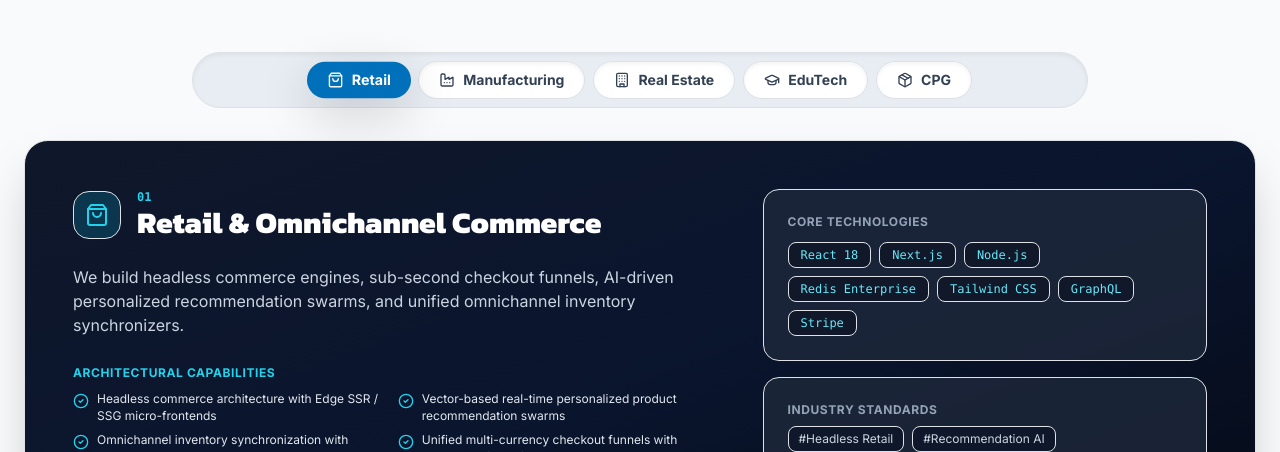
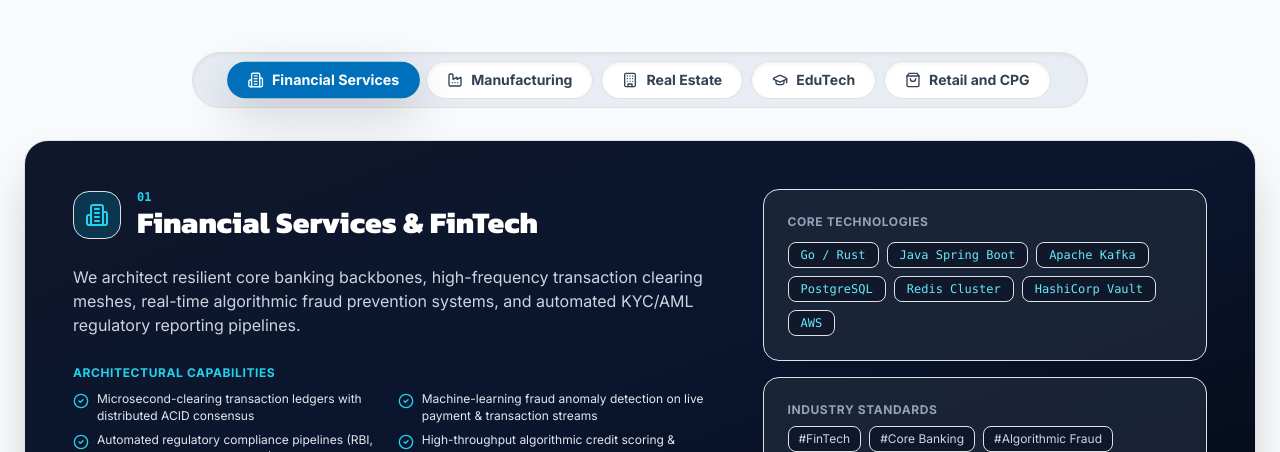
Before and after one commit to KailashSatkuri-warangal/neuorzin, a React (Vite) app: page /industries in a window 1280 px wide. Shown: the part 500-952 px from the top of the page. Built offline with nearby package versions, Linux system fonts and the light colour scheme; no server answers.

Commit message:
feat: update Industries We Serve to 01 Financial Services and 05 Retail and CPG

```diff
--- a/src/components/sections/IndustriesSection.jsx
+++ b/src/components/sections/IndustriesSection.jsx
@@ -9,11 +9,11 @@
 
 export function IndustriesSection({ onOpenBooking }) {
   const industries = [
-    { number: '01', title: 'Retail', href: '/industries' },
+    { number: '01', title: 'Financial Services', href: '/industries' },
     { number: '02', title: 'Manufacturing', href: '/industries' },
     { number: '03', title: 'Real Estate', href: '/industries' },
     { number: '04', title: 'EduTech', href: '/industries' },
-    { number: '05', title: 'CPG', href: '/industries' },
+    { number: '05', title: 'Retail & CPG', href: '/industries' },
   ];
 
   return (
--- a/src/data/industriesData.js
+++ b/src/data/industriesData.js
@@ -1,21 +1,21 @@
 export const industriesData = [
   {
-    id: 'retail',
+    id: 'financial-services',
     number: '01',
-    title: 'Retail & Omnichannel Commerce',
-    subtitle: 'High-Throughput Storefronts, Dynamic Pricing & Inventory Mesh',
-    description: 'We build headless commerce engines, sub-second checkout funnels, AI-driven personalized recommendation swarms, and unified omnichannel inventory synchronizers.',
-    metrics: '0.3s Load Speed | 3.5x Conversion Growth',
+    title: 'Financial Services & FinTech',
+    subtitle: 'Ultra-Low Latency Core Banking, Algorithmic Risk & Fraud Defenses',
+    description: 'We architect resilient core banking backbones, high-frequency transaction clearing meshes, real-time algorithmic fraud prevention systems, and automated KYC/AML regulatory reporting pipelines.',
+    metrics: '< 15ms Latency | 99.999% Availability',
     points: [
-      'Headless commerce architecture with Edge SSR / SSG micro-frontends',
-      'Vector-based real-time personalized product recommendation swarms',
-      'Omnichannel inventory synchronization with millisecond lock consistency',
-      'Unified multi-currency checkout funnels with automated fraud filtering'
+      'Microsecond-clearing transaction ledgers with distributed ACID consensus',
+      'Machine-learning fraud anomaly detection on live payment & transaction streams',
+      'Automated regulatory compliance pipelines (RBI, SEC, FINRA & PCI-DSS Level 1)',
+      'High-throughput algorithmic credit scoring & automated underwriting engines'
     ],
-    technologies: ['React 18', 'Next.js', 'Node.js', 'Redis Enterprise', 'Tailwind CSS', 'GraphQL', 'Stripe'],
-    tags: ['Headless Retail', 'Recommendation AI', 'Omnichannel Sync', 'High Concurrency'],
-    stats: { primary: '0.3s', label: 'Edge Load Speed' },
-    icon: 'ShoppingBag'
+    technologies: ['Go / Rust', 'Java Spring Boot', 'Apache Kafka', 'PostgreSQL', 'Redis Cluster', 'HashiCorp Vault', 'AWS'],
+    tags: ['FinTech', 'Core Banking', 'Algorithmic Fraud', 'PCI-DSS Level 1'],
+    stats: { primary: '< 15ms', label: 'Transaction Latency' },
+    icon: 'ShieldCheck'
   },
   {
     id: 'manufacturing',
@@ -72,22 +72,22 @@
     icon: 'GraduationCap'
   },
   {
-    id: 'cpg',
+    id: 'retail-cpg',
     number: '05',
-    title: 'CPG (Consumer Packaged Goods)',
-    subtitle: 'Demand Forecasting, D2C Distribution & Supply Telemetry',
-    description: 'We build predictive demand forecasting pipelines, Direct-to-Consumer (D2C) brand engines, distributor order management portals, and SKU-level inventory visibility hubs.',
-    metrics: '99.4% Forecast Accuracy | 2.8x D2C Velocity',
+    title: 'Retail and CPG (Consumer Packaged Goods)',
+    subtitle: 'Headless Storefronts, D2C Distribution & Supply Telemetry',
+    description: 'We build headless omnichannel commerce engines, sub-second checkout funnels, predictive demand forecasting pipelines, D2C brand engines, and SKU-level inventory visibility hubs.',
+    metrics: '0.3s Edge Speed | 99.4% Forecast Accuracy',
     points: [
+      'Headless omnichannel commerce architecture with Edge SSR / SSG micro-frontends',
+      'Vector-based real-time personalized product recommendation swarms',
       'Machine learning demand forecasting based on market trends and seasonality',
-      'D2C brand storefronts with high-conversion recurring subscription billing',
-      'B2B distributor ordering portals with automated credit limits & dynamic discounting',
-      'End-to-end batch traceability & real-time SKU distribution telemetry'
+      'D2C brand storefronts with high-conversion recurring subscription billing'
     ],
-    technologies: ['Python', 'Snowflake', 'Apache Flink', 'React', 'Next.js', 'GraphQL', 'AWS'],
-    tags: ['CPG Solutions', 'Demand Forecasting', 'D2C Commerce', 'SKU Telemetry'],
-    stats: { primary: '99.4%', label: 'Forecast Accuracy' },
-    icon: 'Package'
+    technologies: ['React 18', 'Next.js', 'Node.js', 'Snowflake', 'Redis Enterprise', 'GraphQL', 'Stripe'],
+    tags: ['Retail Commerce', 'CPG Solutions', 'Demand Forecasting', 'D2C Distribution'],
+    stats: { primary: '0.3s', label: 'Edge Load Speed' },
+    icon: 'ShoppingBag'
   }
 ];
 
--- a/src/data/navigationData.js
+++ b/src/data/navigationData.js
@@ -125,7 +125,7 @@
           { title: 'About Us', desc: 'Our mission, engineering culture & leadership team', href: '/about' },
           { title: 'Our Approach', desc: 'A strategic, engineering-driven 6-step methodology', href: '/approach' },
           { title: 'Meet Our Team', desc: 'World-class architects, researchers & engineers', href: '/careers', badge: 'Hiring' },
-          { title: 'Industry Verticals', desc: 'Retail, Manufacturing, Real Estate, EduTech & CPG', href: '/industries' },
+          { title: 'Industry Verticals', desc: 'Financial Services, Manufacturing, Real Estate, EduTech, Retail & CPG', href: '/industries' },
           { title: 'FAQ', desc: 'Engagement models, delivery timelines & IP security', href: '/faq' },
         ]
       }
```
